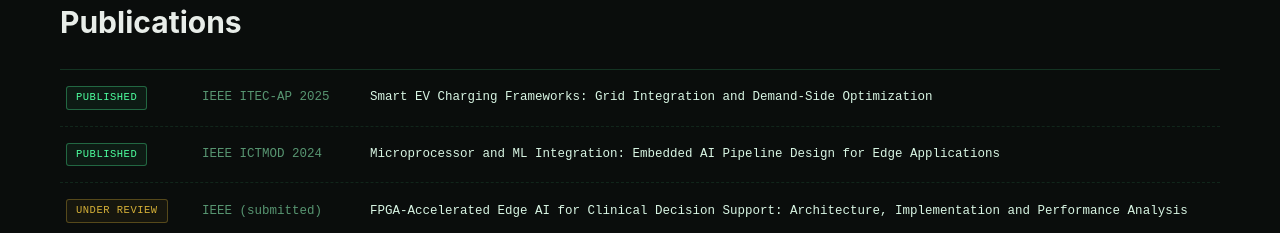
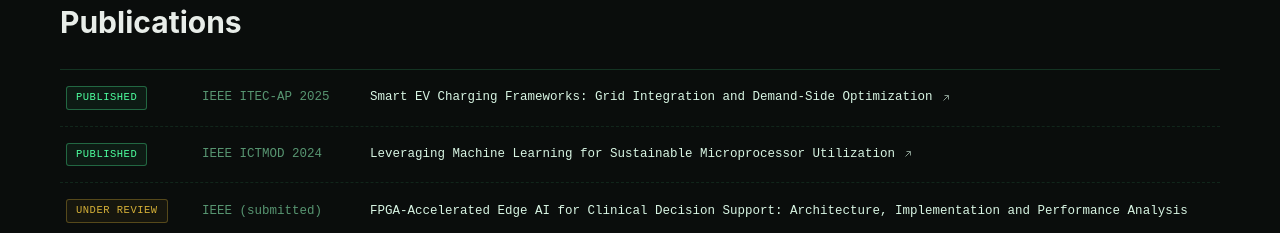
Before and after one commit to VikramVarkoor/Portfolio, a Next.js app: page / in a window 1280 px wide. Shown: the part 3287-3520 px from the top of the page. Built offline with nearby package versions, Linux system fonts and the light colour scheme.

Commit message:
Portfolio update 2026-09-11 15:03

```diff
--- a/src/app/data.ts
+++ b/src/app/data.ts
@@ -400,8 +400,8 @@ export const educationRows = [
   },
 ]
 
-export const publicationsRows = [
-  { status: 'PUBLISHED', statusClass: 'pub', venue: 'IEEE ITEC-AP 2025', title: 'Smart EV Charging Frameworks: Grid Integration and Demand-Side Optimization' },
-  { status: 'PUBLISHED', statusClass: 'pub', venue: 'IEEE ICTMOD 2024', title: 'Microprocessor and ML Integration: Embedded AI Pipeline Design for Edge Applications' },
+export const publicationsRows: { status: string; statusClass: string; venue: string; title: string; href?: string }[] = [
+  { status: 'PUBLISHED', statusClass: 'pub', venue: 'IEEE ITEC-AP 2025', title: 'Smart EV Charging Frameworks: Grid Integration and Demand-Side Optimization', href: 'https://ieeexplore.ieee.org/abstract/document/11344871' },
+  { status: 'PUBLISHED', statusClass: 'pub', venue: 'IEEE ICTMOD 2024', title: 'Leveraging Machine Learning for Sustainable Microprocessor Utilization', href: 'https://ieeexplore.ieee.org/document/10878151/' },
   { status: 'UNDER REVIEW', statusClass: 'rev', venue: 'IEEE (submitted)', title: 'FPGA-Accelerated Edge AI for Clinical Decision Support: Architecture, Implementation and Performance Analysis' },
 ]
--- a/src/app/globals.css
+++ b/src/app/globals.css
@@ -92,6 +92,10 @@ a { color: inherit; }
 .publog .status.rev { color: #d4af37; border: 1px solid #d4af3755; background: rgba(212,175,55,0.06); }
 .publog .venue { color: #7ed9a3aa; }
 .publog .ptitle { color: #d8f5e3; }
+.publog a.ptitle.publink { text-decoration: none; display: inline-flex; align-items: center; gap: 7px; transition: color 0.15s; }
+.publog a.ptitle.publink:hover { color: #4dff9e; }
+.publog a.ptitle.publink svg { width: 12px; height: 12px; opacity: 0.6; flex-shrink: 0; transition: transform 0.2s, opacity 0.2s; }
+.publog a.ptitle.publink:hover svg { opacity: 1; transform: translate(1px, -1px); }
 @media (max-width: 900px) {
   .publog .prow { grid-template-columns: 1fr; gap: 6px; }
 }
--- a/src/app/page.tsx
+++ b/src/app/page.tsx
@@ -184,7 +184,14 @@ export default function Home() {
             <div className="prow" key={row.title}>
               <span className={`status ${row.statusClass}`}>{row.status}</span>
               <span className="venue">{row.venue}</span>
-              <span className="ptitle">{row.title}</span>
+              {row.href ? (
+                <a className="ptitle publink" href={row.href} target="_blank" rel="noopener noreferrer">
+                  {row.title}
+                  <svg viewBox="0 0 24 24" fill="none" stroke="currentColor" strokeWidth={2}><path d="M7 17 17 7M9 7h8v8" /></svg>
+                </a>
+              ) : (
+                <span className="ptitle">{row.title}</span>
+              )}
             </div>
           ))}
         </div>
```
